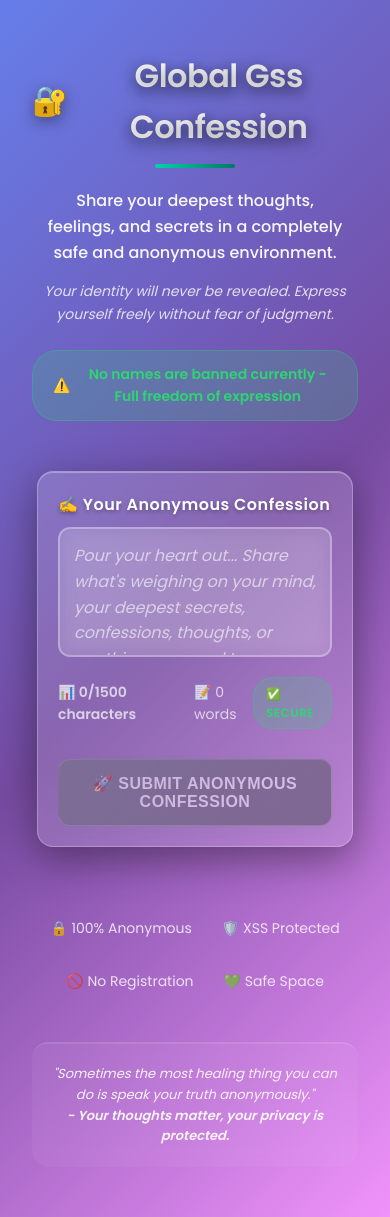
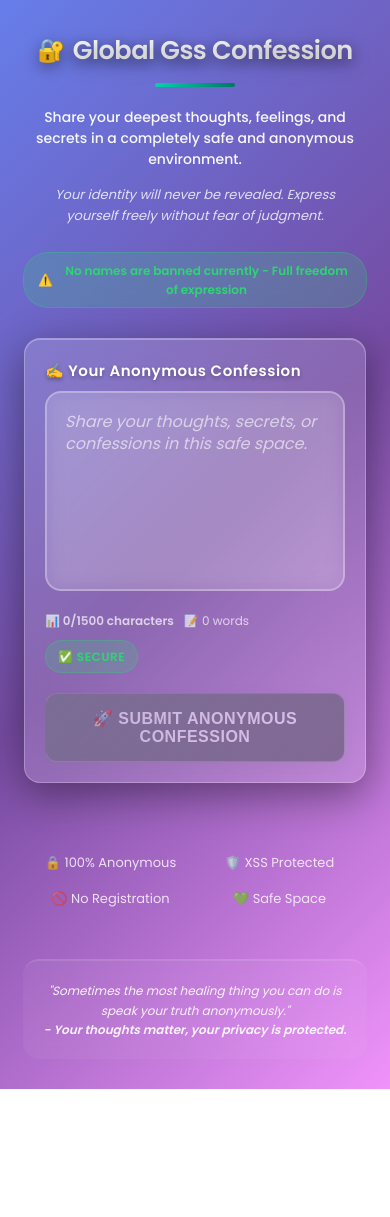
Before and after one commit to aadityakarki007/ConfessionGlobal, a Next.js app: page / in a window 390 px wide. After the commit the page ends 1089 px from the top, so only its background shows below. Built offline with nearby package versions, Linux system fonts and the light colour scheme.

Commit message:
stylechanged

```diff
--- a/app/page.jsx
+++ b/app/page.jsx
@@ -197,16 +197,16 @@ export default function HomePage() {
           padding: 0 20px;
         }
 
-        /* Mobile container adjustments */
+        /* Mobile container adjustments - MINIMIZE SIDE PADDING */
         @media (max-width: 768px) {
           .container {
-            padding: 0 15px;
+            padding: 0 5px; /* Minimal side padding */
           }
         }
 
         @media (max-width: 480px) {
           .container {
-            padding: 0 12px;
+            padding: 0 3px; /* Almost no side padding */
           }
         }
 
@@ -227,11 +227,11 @@ export default function HomePage() {
           transform: translateY(-2px);
         }
 
-        /* Mobile glass effect adjustments */
+        /* Mobile glass effect adjustments - REMOVE SIDE MARGINS */
         @media (max-width: 768px) {
           .glass-effect {
             border-radius: 20px;
-            margin: 0 8px;
+            margin: 0 2px; /* Almost no side margins */
           }
 
           .glass-effect:hover {
@@ -242,7 +242,7 @@ export default function HomePage() {
         @media (max-width: 480px) {
           .glass-effect {
             border-radius: 16px;
-            margin: 0 5px;
+            margin: 0 1px; /* Minimal side margins */
           }
         }
 
@@ -250,9 +250,16 @@ export default function HomePage() {
           margin-bottom: 24px;
         }
 
+        /* Mobile form group - REDUCED SPACING */
+        @media (max-width: 768px) {
+          .form-group {
+            margin-bottom: 16px; /* Bring button closer */
+          }
+        }
+
         @media (max-width: 480px) {
           .form-group {
-            margin-bottom: 20px;
+            margin-bottom: 12px; /* Even closer on small screens */
           }
         }
 
@@ -266,10 +273,17 @@ export default function HomePage() {
           letter-spacing: 0.5px;
         }
 
-        @media (max-width: 480px) {
+        @media (max-width: 768px) {
           .form-label {
             font-size: 16px;
             margin-bottom: 10px;
+          }
+        }
+
+        @media (max-width: 480px) {
+          .form-label {
+            font-size: 15px;
+            margin-bottom: 8px;
           }
         }
 
@@ -321,28 +335,46 @@ export default function HomePage() {
           box-sizing: border-box;
         }
 
-        /* Mobile textarea optimizations */
+        /* Mobile textarea optimizations - LARGER AND MORE RECTANGULAR */
         @media (max-width: 768px) {
           .form-input {
-            padding: 16px;
+            padding: 20px; /* More generous padding */
             font-size: 16px;
-            border-radius: 14px;
+            border-radius: 18px; /* More rounded for better look */
           }
 
           .form-textarea {
-            min-height: 150px;
+            min-height: 220px; /* Larger rectangle */
+            max-height: 280px; /* More space */
             resize: none;
+            overflow-y: auto;
+            line-height: 1.5;
+          }
+
+          .form-input:focus {
+            transform: none;
           }
         }
 
         @media (max-width: 480px) {
           .form-input {
-            padding: 14px;
-            border-radius: 12px;
+            padding: 18px; /* More comfortable padding */
+            border-radius: 16px; /* Better rounded corners */
+            font-size: 16px;
           }
 
           .form-textarea {
-            min-height: 130px;
+            min-height: 200px; /* Larger mobile rectangle */
+            max-height: 250px; /* More generous space */
+            line-height: 1.4;
+          }
+        }
+
+        /* Very small screens - still larger */
+        @media (max-width: 360px) {
+          .form-textarea {
+            min-height: 180px; /* Larger even on small screens */
+            max-height: 220px;
           }
         }
 
@@ -355,6 +387,34 @@ export default function HomePage() {
           color: rgba(255, 255, 255, 0.7);
         }
 
+        /* Mobile character count - KEEP HORIZONTAL */
+        @media (max-width: 768px) {
+          .character-count {
+            flex-direction: row; /* Keep horizontal layout */
+            gap: 8px;
+            align-items: center;
+            font-size: 13px;
+            flex-wrap: wrap; /* Allow wrapping if needed */
+          }
+
+          .character-count > div {
+            flex-direction: row;
+            gap: 15px !important; /* Reduced gap for mobile */
+            align-items: center;
+          }
+        }
+
+        @media (max-width: 480px) {
+          .character-count {
+            font-size: 12px;
+            gap: 6px;
+          }
+
+          .character-count > div {
+            gap: 10px !important; /* Even smaller gap */
+          }
+        }
+
         .security-indicator {
           display: flex;
           align-items: center;
@@ -365,6 +425,13 @@ export default function HomePage() {
           font-weight: 600;
           text-transform: uppercase;
           letter-spacing: 0.5px;
+        }
+
+        @media (max-width: 768px) {
+          .security-indicator {
+            align-self: flex-end;
+            margin-top: 4px;
+          }
         }
 
         .security-safe {
@@ -418,7 +485,7 @@ export default function HomePage() {
         /* Mobile button optimizations */
         @media (max-width: 768px) {
           .btn {
-            padding: 16px 30px;
+            padding: 16px 28px;
             font-size: 16px;
             border-radius: 14px;
             letter-spacing: 0.8px;
@@ -427,7 +494,7 @@ export default function HomePage() {
 
         @media (max-width: 480px) {
           .btn {
-            padding: 14px 24px;
+            padding: 15px 24px;
             font-size: 15px;
             border-radius: 12px;
             letter-spacing: 0.5px;
@@ -522,6 +589,20 @@ export default function HomePage() {
           display: flex;
           flex-direction: column;
           gap: 12px;
+        }
+
+        /* Hide scroll buttons on mobile - they're irritating */
+        @media (max-width: 768px) {
+          .scroll-indicator {
+            display: none !important; /* Completely hide on tablets and mobile */
+          }
+        }
+
+        /* Keep only for desktop users */
+        @media (min-width: 769px) {
+          .scroll-indicator {
+            display: flex;
+          }
         }
 
         .scroll-btn {
@@ -622,62 +703,179 @@ export default function HomePage() {
 
         @media (max-width: 768px) {
           .scroll-indicator {
-            right: 15px;
-          }
-
-          .scroll-btn {
-            width: 50px;
-            height: 50px;
-            font-size: 20px;
-          }
-
-          .scroll-progress {
-            height: 100px;
+            display: none !important; /* Hide completely on mobile */
           }
         }
 
         @media (max-width: 480px) {
           .scroll-indicator {
-            right: 12px;
+            display: none !important; /* Ensure hidden on small mobile */
+          }
+        }
+
+        /* MOBILE TITLE FIX - Prevent title from wrapping */
+        .title-container {
+          display: flex;
+          align-items: center;
+          justify-content: center;
+          gap: 12px;
+          flex-wrap: nowrap;
+        }
+
+        @media (max-width: 480px) {
+          .title-container {
+            gap: 8px;
+          }
+        }
+
+        /* MOBILE TEXT SIZE FIXES */
+        .main-description {
+          font-size: clamp(16px, 4vw, 20px);
+          color: rgba(255,255,255,0.95);
+          max-width: 700px;
+          margin: 0 auto 15px;
+          padding: 0 10px;
+          font-weight: 500;
+          line-height: 1.6;
+        }
+
+        @media (max-width: 768px) {
+          .main-description {
+            font-size: 16px;
+            line-height: 1.5;
+          }
+        }
+
+        @media (max-width: 480px) {
+          .main-description {
+            font-size: 14px;
+            padding: 0 5px;
+          }
+        }
+
+        .sub-description {
+          font-size: clamp(14px, 3.5vw, 16px);
+          color: rgba(255,255,255,0.8);
+          max-width: 600px;
+          margin: 0 auto 25px;
+          padding: 0 10px;
+          font-style: italic;
+        }
+
+        @media (max-width: 768px) {
+          .sub-description {
+            font-size: 14px;
+          }
+        }
+
+        @media (max-width: 480px) {
+          .sub-description {
+            font-size: 13px;
+            padding: 0 5px;
+          }
+        }
+
+        .freedom-badge {
+          display: inline-flex;
+          align-items: center;
+          padding: 12px 20px;
+          background: rgba(46, 213, 115, 0.2);
+          border: 1px solid rgba(46, 213, 115, 0.3);
+          border-radius: 25px;
+          color: #2ed573;
+          font-size: 14px;
+          font-weight: 600;
+          backdrop-filter: blur(10px);
+        }
+
+        @media (max-width: 768px) {
+          .freedom-badge {
+            font-size: 13px;
+            padding: 10px 16px;
+          }
+        }
+
+        @media (max-width: 480px) {
+          .freedom-badge {
+            font-size: 12px;
+            padding: 8px 14px;
+            text-align: center;
+          }
+        }
+
+        .footer-features {
+          display: flex;
+          justify-content: center;
+          align-items: center;
+          gap: 30px;
+          flex-wrap: wrap;
+        }
+
+        @media (max-width: 768px) {
+          .footer-features {
+            gap: 20px;
+            font-size: 14px;
+          }
+        }
+
+        @media (max-width: 480px) {
+          .footer-features {
+            gap: 15px;
+            font-size: 13px;
           }
 
-          .scroll-btn {
-            width: 45px;
-            height: 45px;
-            font-size: 18px;
+          .footer-features span {
+            flex-basis: calc(50% - 8px);
+            text-align: center;
           }
+        }
 
-          .scroll-progress {
-            height: 80px;
+        .footer-quote {
+          color: rgba(255,255,255,0.9);
+          font-size: clamp(13px, 3vw, 15px);
+          margin: 0;
+          font-style: italic;
+        }
+
+        @media (max-width: 768px) {
+          .footer-quote {
+            font-size: 13px;
+          }
+        }
+
+        @media (max-width: 480px) {
+          .footer-quote {
+            font-size: 12px;
           }
         }
       `}</style>
 
       <div style={{
         minHeight: '100vh',
-        padding: '50px 20px',
+        padding: '30px 20px', /* Reduced from 50px to bring content up */
         background: 'linear-gradient(135deg, #667eea 0%, #764ba2 50%, #f093fb 100%)'
       }}>
         <div className="container">
-          <div style={{ textAlign: 'center', marginBottom: '50px' }}>
+          <div style={{ textAlign: 'center', marginBottom: '30px' }}>
             <h1 style={{
-              fontSize: 'clamp(2rem, 5vw, 3rem)',
+              fontSize: 'clamp(1.6rem, 4.5vw, 3rem)', /* Reduced from 1.8rem */
               fontWeight: '900',
               marginBottom: '12px',
               textShadow: '0 4px 15px rgba(0,0,0,0.4)',
-              letterSpacing: '-0.5px',
-              display: 'flex',
-              alignItems: 'center',
-              justifyContent: 'center',
-              gap: '12px'
+              letterSpacing: '-0.5px'
             }}>
-              <span style={{
-                fontSize: 'clamp(1.8rem, 4.5vw, 2.8rem)',
-                color: '#4CAF50' /* Green color matching your site’s primary color */
-              }}>🔐</span>
-              <span className="header-title" style={{ color: 'white' }}>
-                Global Gss Confession
-              </span>
+              <div className="title-container">
+                <span style={{
+                  fontSize: 'clamp(1.4rem, 4vw, 2.8rem)', /* Reduced from 1.6rem */
+                  color: '#4CAF50'
+                }}>🔐</span>
+                <span className="header-title" style={{
+                  color: 'white',
+                  whiteSpace: 'nowrap'
+                }}>
+                  Global Gss Confession
+                </span>
+              </div>
             </h1>
 
             <div style={{
@@ -688,41 +886,15 @@ export default function HomePage() {
               borderRadius: '2px'
             }}></div>
 
-            <p style={{
-              fontSize: 'clamp(16px, 4vw, 20px)',
-              color: 'rgba(255,255,255,0.95)',
-              maxWidth: '700px',
-              margin: '0 auto 15px',
-              padding: '0 10px',
-              fontWeight: '500',
-              lineHeight: '1.6'
-            }}>
+            <p className="main-description">
               Share your deepest thoughts, feelings, and secrets in a completely safe and anonymous environment.
             </p>
 
-            <p style={{
-              fontSize: 'clamp(14px, 3.5vw, 16px)',
-              color: 'rgba(255,255,255,0.8)',
-              maxWidth: '600px',
-              margin: '0 auto 25px',
-              padding: '0 10px',
-              fontStyle: 'italic'
-            }}>
+            <p className="sub-description">
               Your identity will never be revealed. Express yourself freely without fear of judgment.
             </p>
 
-            <div style={{
-              display: 'inline-flex',
-              alignItems: 'center',
-              padding: '12px 20px',
-              background: 'rgba(46, 213, 115, 0.2)',
-              border: '1px solid rgba(46, 213, 115, 0.3)',
-              borderRadius: '25px',
-              color: '#2ed573',
-              fontSize: '14px',
-              fontWeight: '600',
-              backdropFilter: 'blur(10px)'
-            }}>
+            <div className="freedom-badge">
               <span style={{ marginRight: '8px' }}>⚠️</span>
               No names are banned currently - Full freedom of expression
             </div>
@@ -751,7 +923,7 @@ export default function HomePage() {
                   <label className="form-label">✍️ Your Anonymous Confession</label>
                   <textarea
                     className={`form-input form-textarea ${isXSSDetected ? 'xss-detected' : ''}`}
-                    placeholder="Pour your heart out... Share what's weighing on your mind, your deepest secrets, confessions, thoughts, or anything you need to express. This is your safe space. (Maximum 1500 characters)"
+                    placeholder="Share your thoughts, secrets, or confessions in this safe space."
                     value={confession}
                     onChange={(e) => setConfession(e.target.value)}
                     maxLength={1500}
@@ -803,7 +975,7 @@ export default function HomePage() {
                   style={{
                     width: '100%',
                     fontSize: 'clamp(16px, 4vw, 20px)',
-                    marginTop: '10px'
+                    marginTop: '8px' /* Reduced from 10px for mobile */
                   }}
                 >
                   {isSubmitting ? (
@@ -822,13 +994,7 @@ export default function HomePage() {
               fontSize: 'clamp(14px, 3.5vw, 16px)',
               padding: '0 10px'
             }}>
-              <div style={{
-                display: 'flex',
-                justifyContent: 'center',
-                alignItems: 'center',
-                gap: '30px',
-                flexWrap: 'wrap'
-              }}>
+              <div className="footer-features">
                 <span>🔒 100% Anonymous</span>
                 <span>🛡️ XSS Protected</span>
                 <span>🚫 No Registration</span>
@@ -845,12 +1011,7 @@ export default function HomePage() {
               borderRadius: '16px',
               backdropFilter: 'blur(10px)'
             }}>
-              <p style={{
-                color: 'rgba(255,255,255,0.9)',
-                fontSize: 'clamp(13px, 3vw, 15px)',
-                margin: '0',
-                fontStyle: 'italic'
-              }}>
+              <p className="footer-quote">
                 "Sometimes the most healing thing you can do is speak your truth anonymously."
                 <br />
                 <strong>- Your thoughts matter, your privacy is protected.</strong>
```
